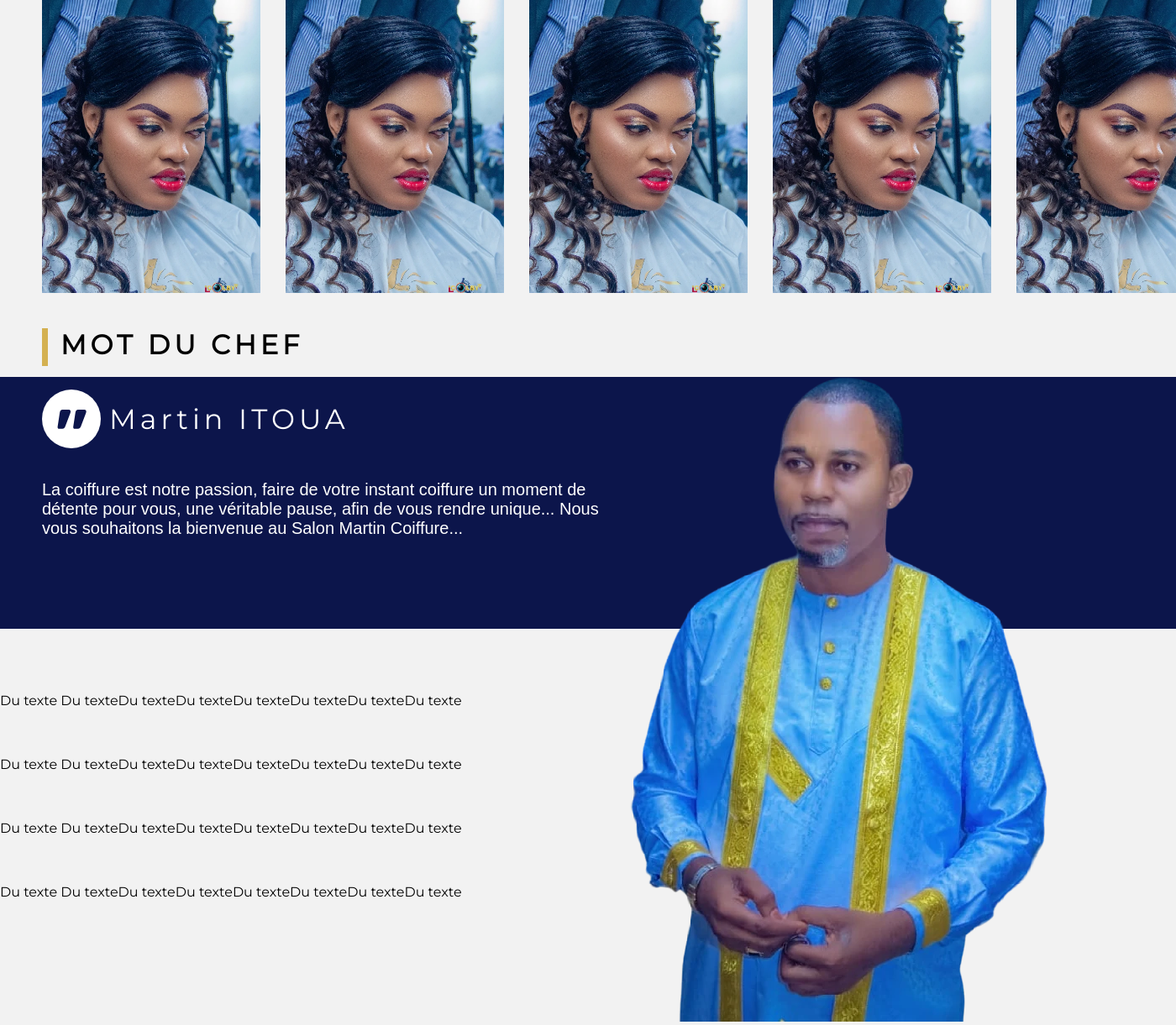
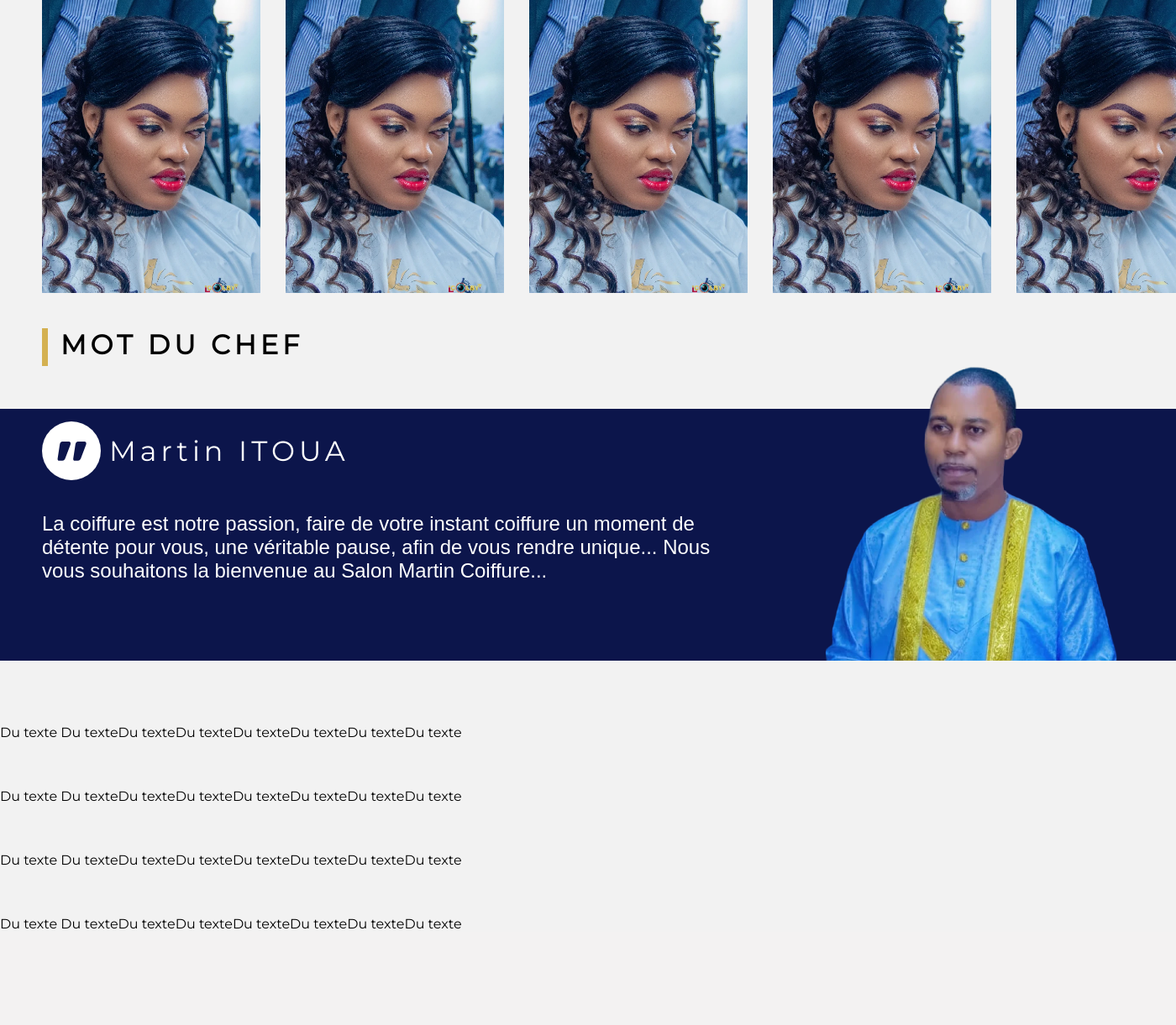
Before and after one commit to Francisny03/martin-coiffure, a PHP site: page / in a window 1400 px wide; the page is wider, and only the part inside the window is pictured. Shown: the part 2148-3369 px from the top of that part at 84% size. After the commit the page ends 3255 px from the top of that part, so only its background shows below. Run offline with PHP 8.4, Linux system fonts and the light colour scheme.

Commit message:
overflow

```diff
--- a/CSS/style.css
+++ b/CSS/style.css
@@ -438,16 +438,17 @@ a {
   height: 300px;
   background-color: #0C154B;
   color: var(--texte);
+  position: relative;
 }
 
 .chef_text_image {
   display: flex;
   flex-direction: row;
-  width: 100%;
+  width: 90%;
 }
 
 .chef_text {
-  width: 50%;
+  width: 65%;
   margin-top: 15px;
 }
 
@@ -475,12 +476,21 @@ a {
   font-weight: 500;
 }
 
-.chef_image {
-  width: 35%;
-}
-
 .chef_text_bas p{
-  font-size: 15pt;
+  font-size: 18pt;
   font-weight: 300;
   font-family: 'Poppins', sans-serif;
 }
+
+.chef_photo {
+  width: 30%;
+  position: absolute;
+  right: 0;
+  top: -50px;
+  bottom: 0;
+  overflow: hidden;
+}
+
+.chef_photo img{
+ width: 350px;
+}
--- a/index.php
+++ b/index.php
@@ -235,6 +235,8 @@ include('include/header.php')
     </div>
 </div>
 <br>
+<br>
+<br>
 <div class="chef_rectangle">
     <div class="chef_text_image space">
         <div class="chef_text">
@@ -251,23 +253,23 @@ include('include/header.php')
                 </p>
             </div>
         </div>
-        <div class="chef_image">
+        <div class="chef_photo">
             <img src="Images/chef.webp" alt="">
         </div>
     </div>
 
 </div>
 
+<br>
+<br>
+<br>
+<br>
 
 
 
 
 
 
-<br>
-<br>
-<br>
-<br>
 Du texte Du texteDu texteDu texteDu texteDu texteDu texteDu texte
 
 <br>
```
